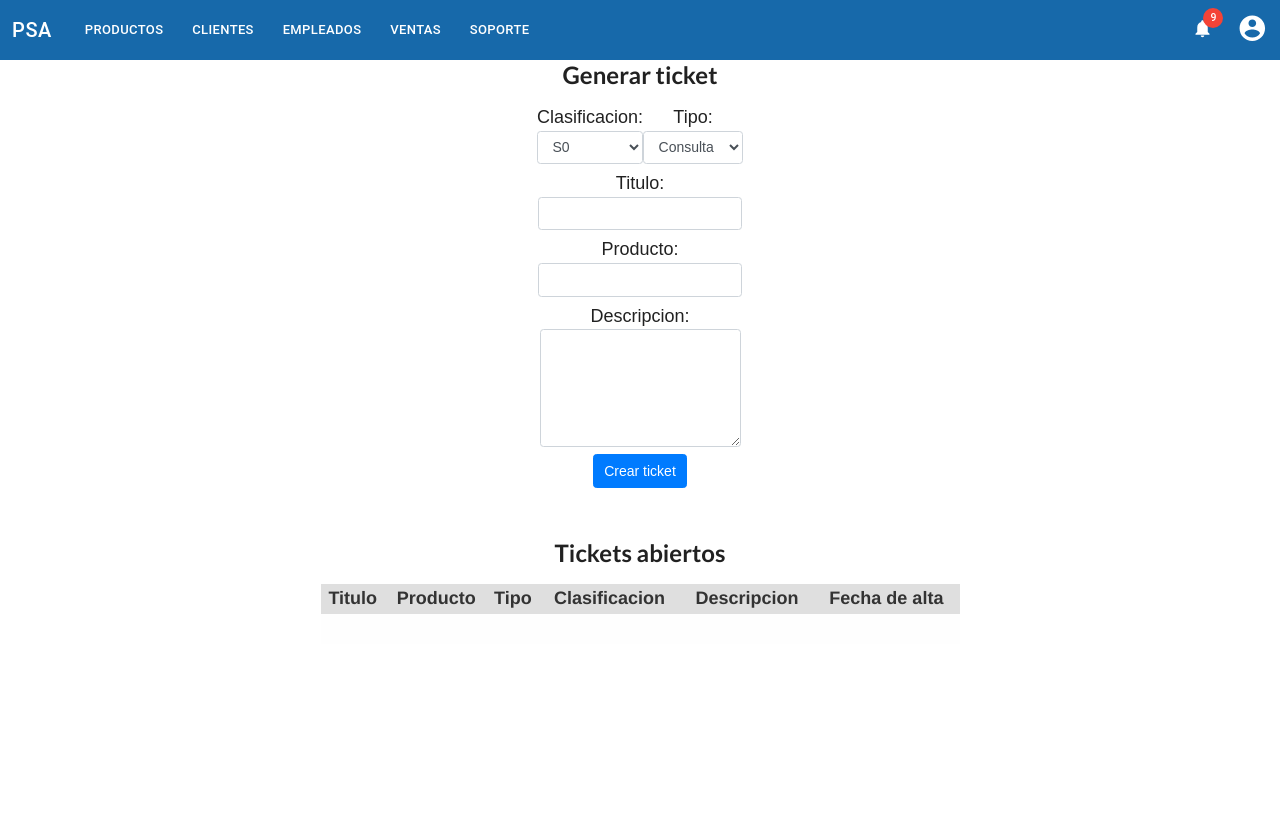
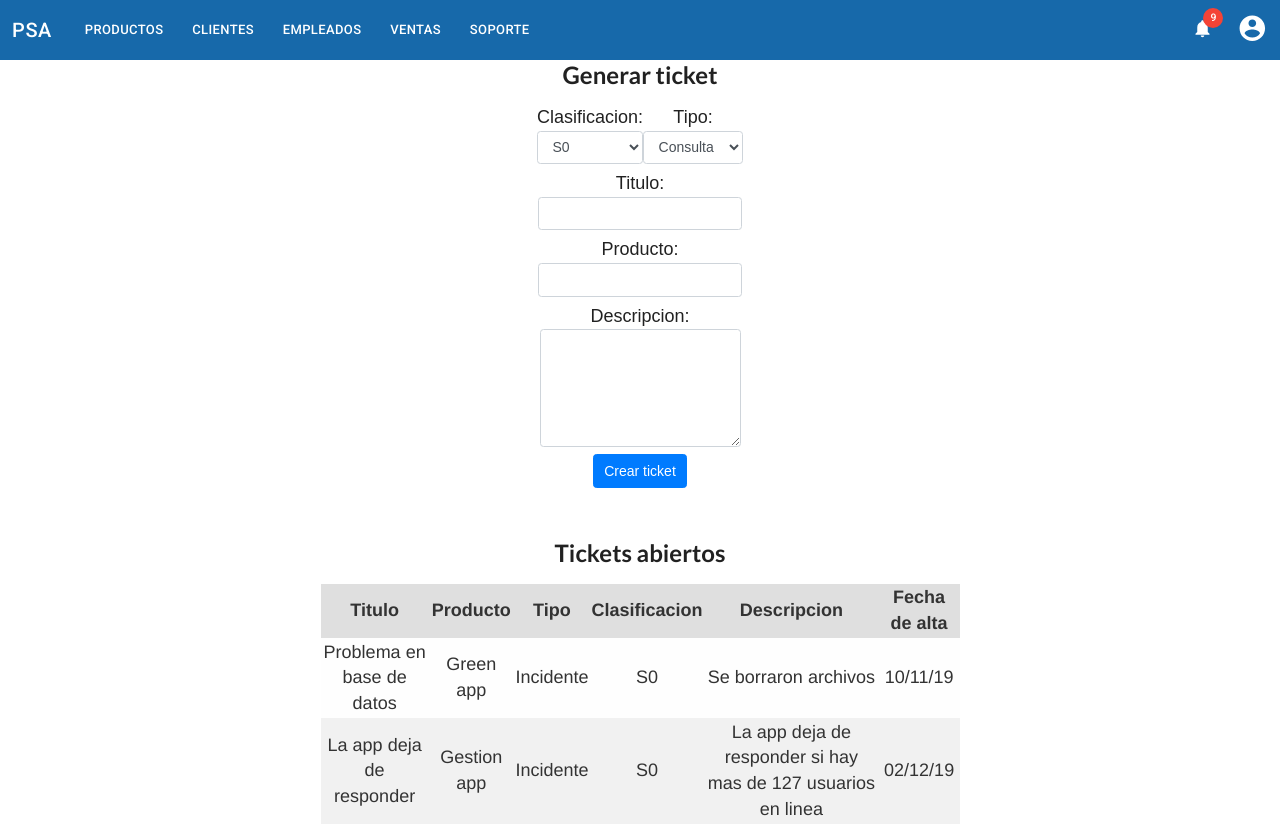
Before and after one commit to bbarchu/aninfo, a React (Create React App) app: page /Soporte/CrearTicket in a window 1280 px wide. Before the commit the page ends 800 px from the top, so only its background shows below. Built offline with nearby package versions, Linux system fonts and the light colour scheme.

Commit message:
se agrego material

```diff
--- a/public/index.html
+++ b/public/index.html
@@ -16,6 +16,8 @@
     <title>React App</title>
     <!-- Bootstrap 4-->
     <link rel="stylesheet" href="https://stackpath.bootstrapcdn.com/bootstrap/4.3.1/css/bootstrap.min.css" integrity="sha384-ggOyR0iXCbMQv3Xipma34MD+dH/1fQ784/j6cY/iJTQUOhcWr7x9JvoRxT2MZw1T" crossorigin="anonymous">
+    <link rel="stylesheet" href="https://fonts.googleapis.com/css?family=Roboto:300,400,500,700&display=swap" />
+    <link rel="stylesheet" href="https://fonts.googleapis.com/icon?family=Material+Icons" />
 
   </head>
   <body>
--- a/src/components/CrearTicket.js
+++ b/src/components/CrearTicket.js
@@ -9,7 +9,23 @@ class CrearTicket extends Component {
     this.agregarNuevaTarea = this.agregarNuevoTicket.bind(this);
     this.state = {
         tickets: [
-          {}
+          {
+          titulo: "Problema en base de datos",
+          tipo: "Incidente",
+          clasificacion: "S0",
+          producto: "Green app",
+          descripcion: "Se borraron archivos",
+          fechaAlta:"10/11/19",
+          },
+          {
+            titulo: "La app deja de responder",
+            tipo: "Incidente",
+            clasificacion: "S0",
+            producto: "Gestion app",
+            descripcion: "La app deja de responder si hay mas de 127 usuarios en linea",
+            fechaAlta:"02/12/19",
+            }
+
         ],
         titulo: "",
         tipo: "Consulta",
```
